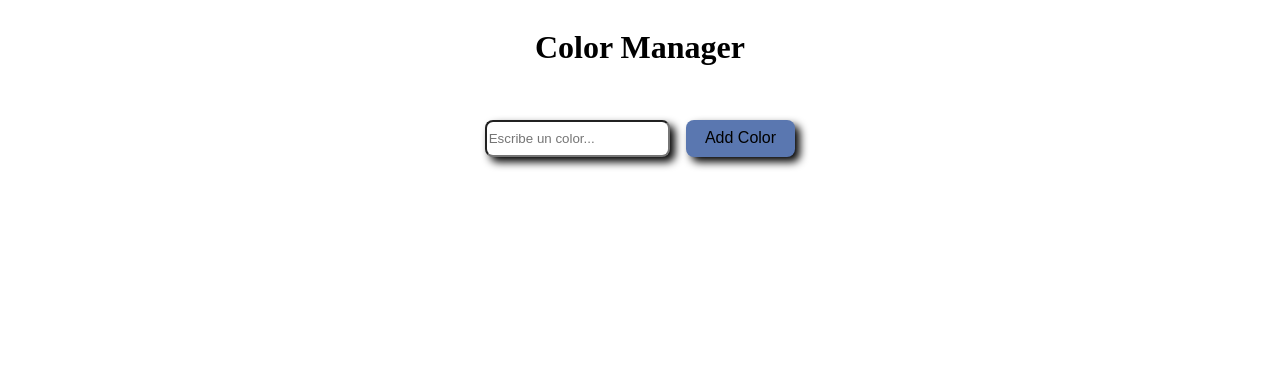
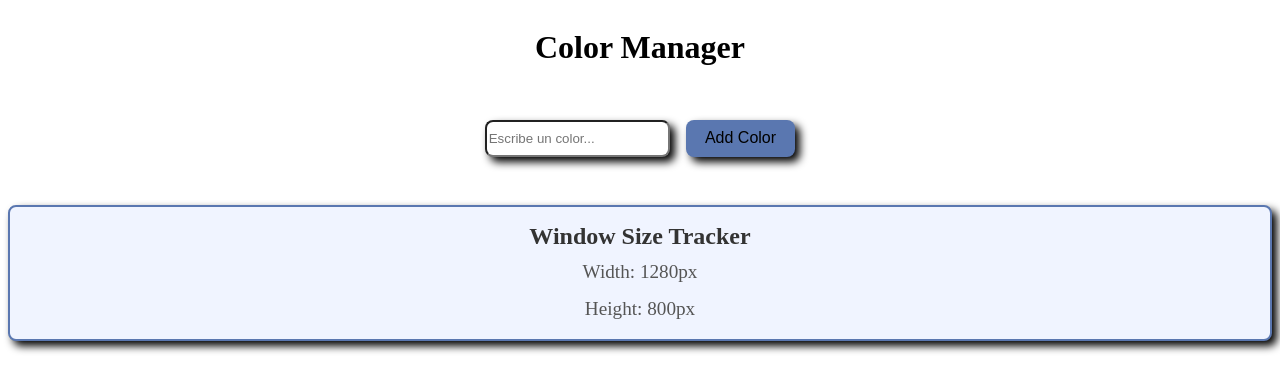
Before and after one commit to michellebarrigaIT/practica8, a React (Vite) app: page / in a window 1280 px wide. Shown: the top 392 px of the page. Built offline with nearby package versions, Linux system fonts and the light colour scheme.

Commit message:
feat: add window size tracker

```diff
--- a/src/App.tsx
+++ b/src/App.tsx
@@ -1,5 +1,6 @@
 
 import ColorManager from './components/ColorManager/ColorManager'
+import WindowSizeTracker from './components/WindowSizeTracker/WindowSizeTracker'
 
 function App() {
 
@@ -7,6 +8,10 @@ function App() {
   return (
     <>
       <ColorManager />
+      <p>
+
+      </p>
+      <WindowSizeTracker/>
     </>
   )
 }
--- a/src/components/ColorManager/ColorManager.tsx
+++ b/src/components/ColorManager/ColorManager.tsx
@@ -26,7 +26,7 @@ export default function ColorManager() {
 
     useEffect(() => {
         if (selectedColor) {
-        document.body.style.backgroundColor = selectedColor;
+            document.body.style.backgroundColor = selectedColor;
         }
     }, [selectedColor]);
 
--- a/src/components/WindowSizeTracker/WindowSizeTracker.scss
+++ b/src/components/WindowSizeTracker/WindowSizeTracker.scss
@@ -0,0 +1,27 @@
+$primary-color: #5a77b0;
+$secondary-color: #f0f4ff;
+$text-color: #333;
+
+.window-size-tracker {
+    display: flex;
+    flex-direction: column;
+    align-items: center;
+    gap: 0.5rem;
+    padding: 1rem;
+    border: 2px solid $primary-color;
+    border-radius: 8px;
+    box-shadow: 5px 5px 8px black;
+    background-color: $secondary-color;
+
+    h2 {
+        margin: 0;
+        font-size: 1.5rem;
+        color: $text-color;
+    }
+
+    p {
+        margin: 0.2rem 0;
+        font-size: 1.2rem;
+        color: #555;
+    }
+}
--- a/src/components/WindowSizeTracker/WindowSizeTracker.tsx
+++ b/src/components/WindowSizeTracker/WindowSizeTracker.tsx
@@ -0,0 +1,31 @@
+import { useState, useEffect} from "react";
+import "./WindowSizeTracker.scss";
+
+export default function WindowSizeTracker() {
+    const [size, setSize] = useState({
+        width: window.innerWidth,
+        height: window.innerHeight
+    });
+
+    useEffect(() => {
+        const handleResize = () => {
+            setSize({
+                width: window.innerWidth,
+                height: window.innerHeight
+            });
+        }
+        window.addEventListener("resize", handleResize);
+
+        return () => {
+            window.removeEventListener("resize", handleResize);
+        }
+    }, []);
+
+    return (
+        <div className="window-size-tracker">
+            <h2>Window Size Tracker</h2>
+            <p>Width: {size.width}px</p>
+            <p>Height: {size.height}px</p>
+        </div>
+    )
+}
```
